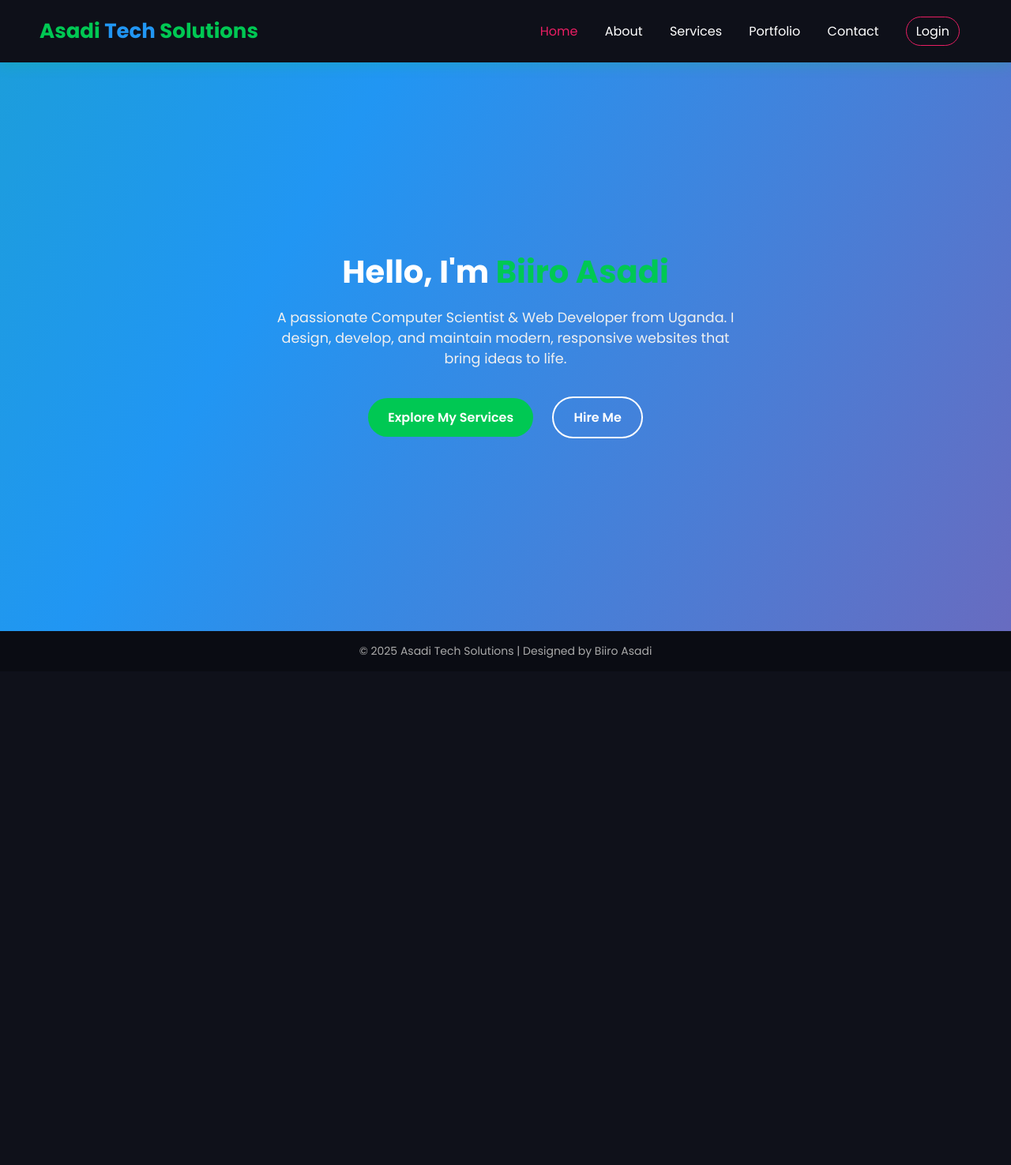
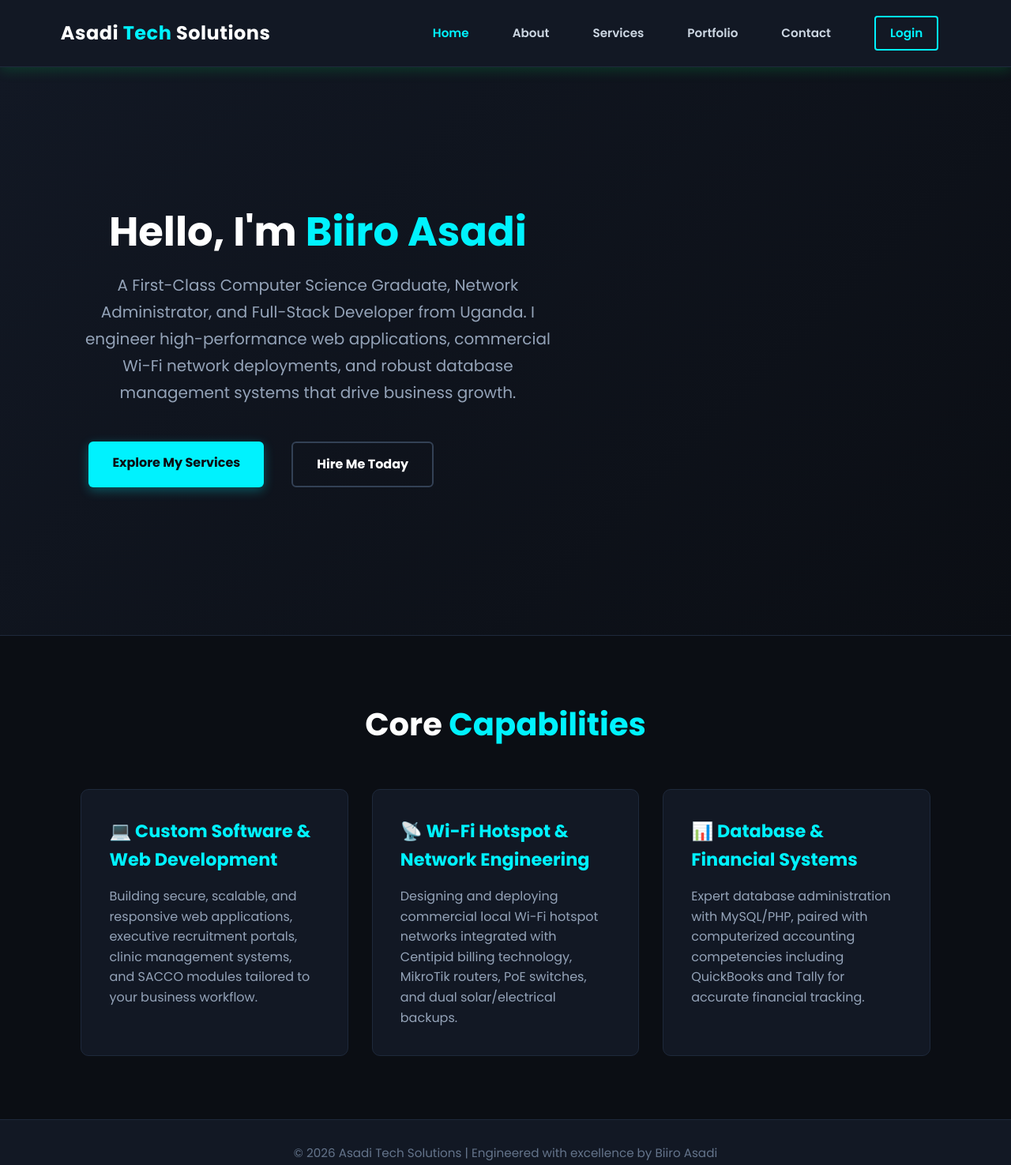
Before and after one commit to biiro123/AsaditechSolutions, a plain HTML site: page index.html in a window 1280 px wide. Shown: the whole page at 79% size. Before the commit the page ends 850 px from the top, so only its background shows below. Drawn offline with Linux system fonts and the light colour scheme.

Commit message:
Update index.html

```diff
--- a/index.html
+++ b/index.html
@@ -3,10 +3,188 @@
 <head>
   <meta charset="UTF-8">
   <meta name="viewport" content="width=device-width, initial-scale=1.0">
-  <title>Asadi Tech Solutions | Home</title>
+  <title>Asadi Tech Solutions | Professional IT & Web Development</title>
   <link rel="stylesheet" href="style.css">
+  <style>
+    /* Modern Wide-Screen Layout & Striking Aesthetics */
+    * { box-sizing: border-box; margin: 0; padding: 0; }
+    body {
+      font-family: 'Segoe UI', Tahoma, Geneva, Verdana, sans-serif;
+      background-color: #0b0e14;
+      color: #f8fafc;
+      line-height: 1.6;
+      width: 100%;
+      overflow-x: hidden;
+    }
+
+    /* Navigation Bar */
+    header {
+      display: flex;
+      justify-content: space-between;
+      align-items: center;
+      padding: 20px 6%;
+      background-color: #121824;
+      border-bottom: 1px solid #1e293b;
+      position: sticky;
+      top: 0;
+      z-index: 1000;
+      width: 100%;
+    }
+    .logo {
+      font-size: 1.5rem;
+      font-weight: bold;
+      color: #ffffff;
+      letter-spacing: 0.5px;
+    }
+    .logo span { color: #00f2fe; }
+    nav {
+      display: flex;
+      align-items: center;
+      gap: 25px;
+      flex-wrap: wrap;
+    }
+    nav a {
+      text-decoration: none;
+      color: #cbd5e1;
+      font-weight: 600;
+      font-size: 0.95rem;
+      transition: color 0.3s ease;
+    }
+    nav a:hover, nav a.active {
+      color: #00f2fe;
+    }
+    .login-btn {
+      background: transparent;
+      border: 2px solid #00f2fe;
+      color: #00f2fe;
+      padding: 8px 18px;
+      border-radius: 4px;
+      transition: all 0.3s ease;
+    }
+    .login-btn:hover {
+      background: #00f2fe;
+      color: #0b0e14;
+    }
+
+    /* Hero Section */
+    .hero {
+      display: flex;
+      flex-direction: column;
+      justify-content: center;
+      align-items: flex-start;
+      padding: 100px 8%;
+      background: linear-gradient(135deg, #121824 0%, #0b0e14 100%);
+      border-bottom: 1px solid #1e293b;
+      min-height: 80vh;
+    }
+    .hero-text {
+      max-width: 850px;
+    }
+    .hero-text h1 {
+      font-size: 3.2rem;
+      font-weight: 800;
+      margin-bottom: 20px;
+      color: #ffffff;
+      line-height: 1.2;
+    }
+    .hero-text h1 span { color: #00f2fe; }
+    .hero-text p {
+      font-size: 1.25rem;
+      color: #94a3b8;
+      margin-bottom: 35px;
+      line-height: 1.7;
+    }
+    .hero-buttons {
+      display: flex;
+      gap: 15px;
+      flex-wrap: wrap;
+    }
+    .btn {
+      background-color: #00f2fe;
+      color: #0b0e14;
+      padding: 14px 30px;
+      font-weight: bold;
+      border-radius: 6px;
+      text-decoration: none;
+      font-size: 1rem;
+      transition: transform 0.2s, background-color 0.2s;
+      box-shadow: 0 4px 14px rgba(0, 242, 254, 0.3);
+    }
+    .btn:hover {
+      transform: translateY(-2px);
+      background-color: #00c7d4;
+    }
+    .btn.alt {
+      background-color: transparent;
+      color: #ffffff;
+      border: 2px solid #334155;
+      box-shadow: none;
+    }
+    .btn.alt:hover {
+      border-color: #00f2fe;
+      background-color: rgba(0, 242, 254, 0.05);
+    }
+
+    /* Feature Highlights / Expertise Section */
+    .features-section {
+      padding: 80px 8%;
+      max-width: 1400px;
+      margin: 0 auto;
+    }
+    .section-title {
+      text-align: center;
+      font-size: 2.5rem;
+      margin-bottom: 50px;
+      color: #ffffff;
+    }
+    .section-title span { color: #00f2fe; }
+
+    .grid-container {
+      display: grid;
+      grid-template-columns: repeat(auto-fit, minmax(300px, 1fr));
+      gap: 30px;
+    }
+    .card {
+      background-color: #121824;
+      border: 1px solid #1e293b;
+      border-radius: 10px;
+      padding: 35px;
+      transition: transform 0.3s, border-color 0.3s;
+    }
+    .card:hover {
+      transform: translateY(-5px);
+      border-color: #00f2fe;
+    }
+    .card h3 {
+      font-size: 1.4rem;
+      margin-bottom: 15px;
+      color: #00f2fe;
+    }
+    .card p {
+      color: #94a3b8;
+      font-size: 1rem;
+    }
+
+    /* Footer */
+    footer {
+      text-align: center;
+      padding: 30px;
+      background-color: #121824;
+      color: #64748b;
+      border-top: 1px solid #1e293b;
+      font-size: 0.95rem;
+    }
+
+    /* Responsive adjustments */
+    @media (max-width: 768px) {
+      .hero-text h1 { font-size: 2.3rem; }
+      header { padding: 15px 5%; }
+    }
+  </style>
 </head>
 <body>
+
+  <!-- Navigation Bar -->
   <header>
     <div class="logo">Asadi <span>Tech</span> Solutions</div>
     <nav>
@@ -19,18 +197,41 @@
     </nav>
   </header>
 
+  <!-- Hero Section -->
   <section class="hero">
     <div class="hero-text">
       <h1>Hello, I'm <span>Biiro Asadi</span></h1>
-      <p>A passionate Computer Scientist & Web Developer from Uganda.
-      I design, develop, and maintain modern, responsive websites that bring ideas to life.</p>
-      <a href="services.html" class="btn">Explore My Services</a>
-      <a href="contact.html" class="btn alt">Hire Me</a>
+      <p>A First-Class Computer Science Graduate, Network Administrator, and Full-Stack Developer from Uganda. I engineer high-performance web applications, commercial Wi-Fi network deployments, and robust database management systems that drive business growth.</p>
+      <div class="hero-buttons">
+        <a href="services.html" class="btn">Explore My Services</a>
+        <a href="contact.html" class="btn alt">Hire Me Today</a>
+      </div>
     </div>
   </section>
 
+  <!-- Professional Expertise Overview -->
+  <section class="features-section">
+    <h2 class="section-title">Core <span>Capabilities</span></h2>
+    <div class="grid-container">
+      <div class="card">
+        <h3>💻 Custom Software & Web Development</h3>
+        <p>Building secure, scalable, and responsive web applications, executive recruitment portals, clinic management systems, and SACCO modules tailored to your business workflow.</p>
+      </div>
+      <div class="card">
+        <h3>📡 Wi-Fi Hotspot & Network Engineering</h3>
+        <p>Designing and deploying commercial local Wi-Fi hotspot networks integrated with Centipid billing technology, MikroTik routers, PoE switches, and dual solar/electrical backups.</p>
+      </div>
+      <div class="card">
+        <h3>📊 Database & Financial Systems</h3>
+        <p>Expert database administration with MySQL/PHP, paired with computerized accounting competencies including QuickBooks and Tally for accurate financial tracking.</p>
+      </div>
+    </div>
+  </section>
+
+  <!-- Footer -->
   <footer>
-    <p>© 2025 Asadi Tech Solutions | Designed by Biiro Asadi</p>
+    <p>© 2026 Asadi Tech Solutions | Engineered with excellence by Biiro Asadi</p>
   </footer>
+
 </body>
 </html>
```
